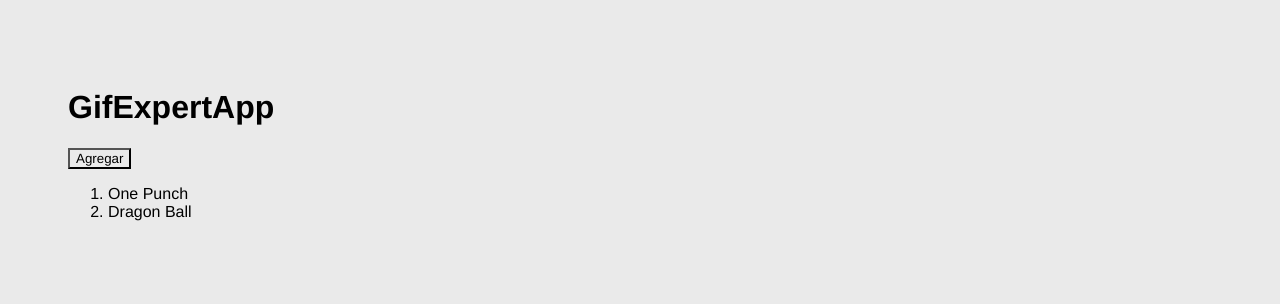
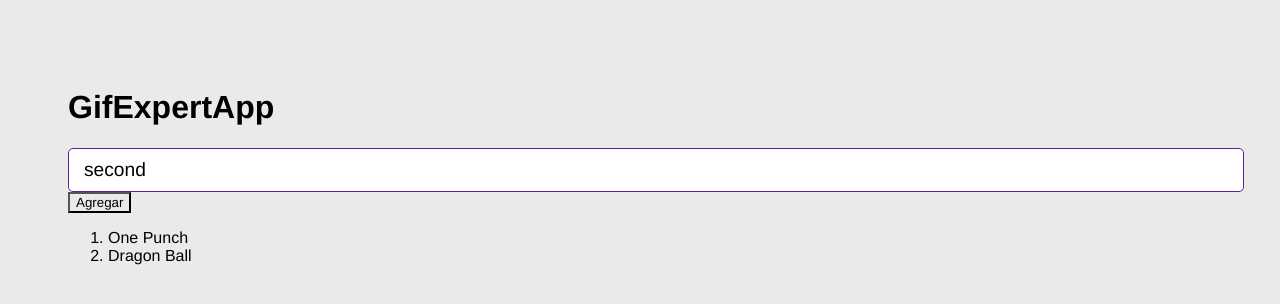
Before and after one commit to MarioEduardoAlvarezTorres/React, a React (Vite) app in the folder 04-git-expert-app/: page / in a window 1280 px wide. Shown: the top 304 px of the page. Built offline with nearby package versions, Linux system fonts and the light colour scheme.

Commit message:
Componente AddCategory

```diff
--- a/04-git-expert-app/src/GifExpertApp.jsx
+++ b/04-git-expert-app/src/GifExpertApp.jsx
@@ -1,4 +1,5 @@
 import { useState } from "react";
+import { AddCategory } from "./components/AddCategory";
 
 export const GifExpertApp = () =>{
     const [categories, setCategories] = useState(['One Punch','Dragon Ball'])
@@ -11,6 +12,7 @@ export const GifExpertApp = () =>{
             {/*titulo*/}
             <h1>GifExpertApp</h1>
             {/*Input*/}
+            <AddCategory/>
             {/*Listado de Gif*/}
             <button onClick={onAddCategory}>Agregar</button>
             <ol>
--- /dev/null
+++ b/04-git-expert-app/src/components/AddCategory.jsx
@@ -0,0 +1,24 @@
+import { useState } from "react";
+export const AddCategory = () => {
+  const [input, setinput] = useState('second');
+
+  const onInputChange = ({target}) =>{
+    setinput(event.target.value)
+  }
+
+  const onSubmit = (event) =>{
+    event.preventDefault();
+    console.log(input)
+  }
+
+  return (
+    <form onSubmit={(event)=>onSubmit(event)}>
+      <input
+          type="text"
+          placeholder="Buscar gifs"
+          value={input}
+          onChange={onInputChange}
+      />
+    </form>
+  )
+}
```
